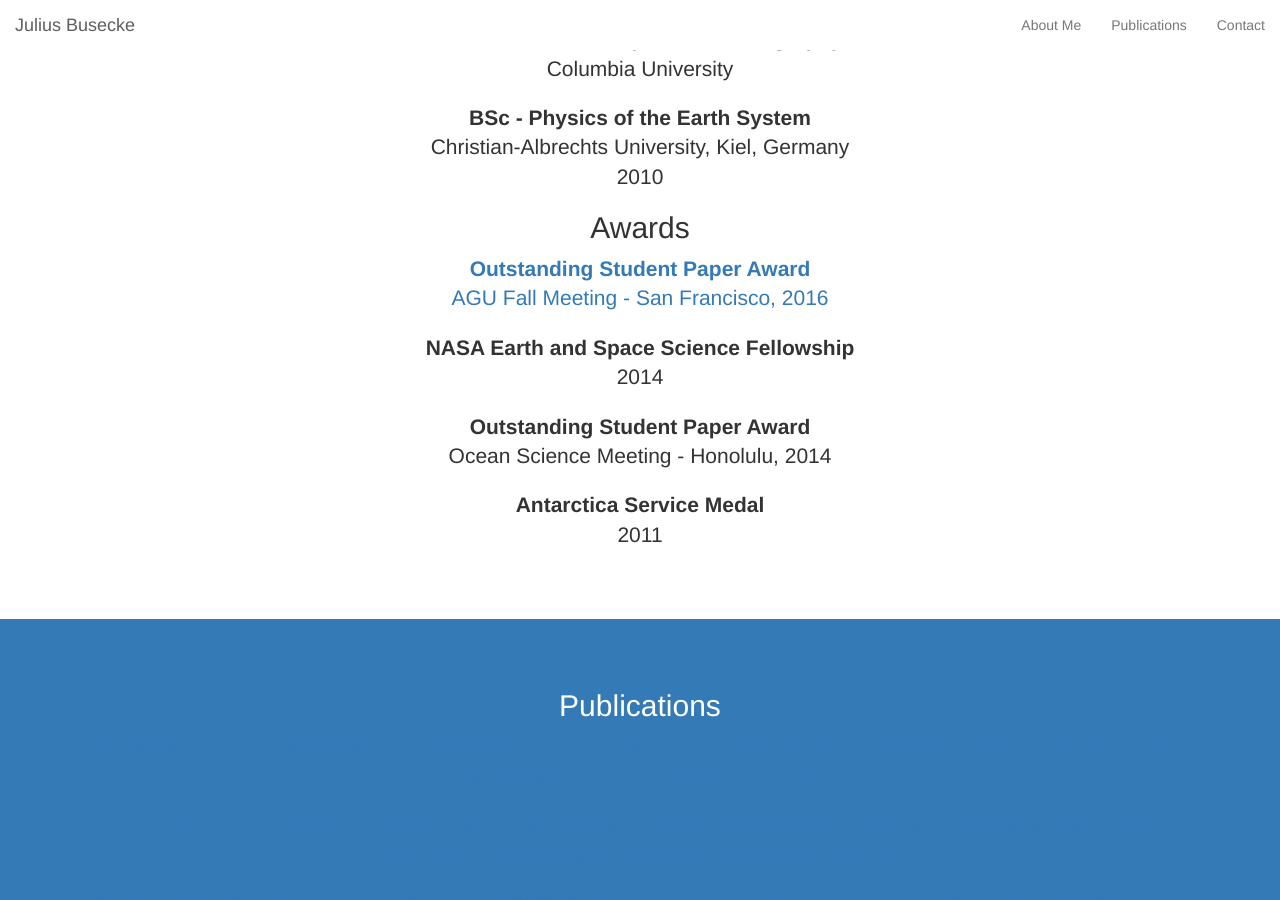
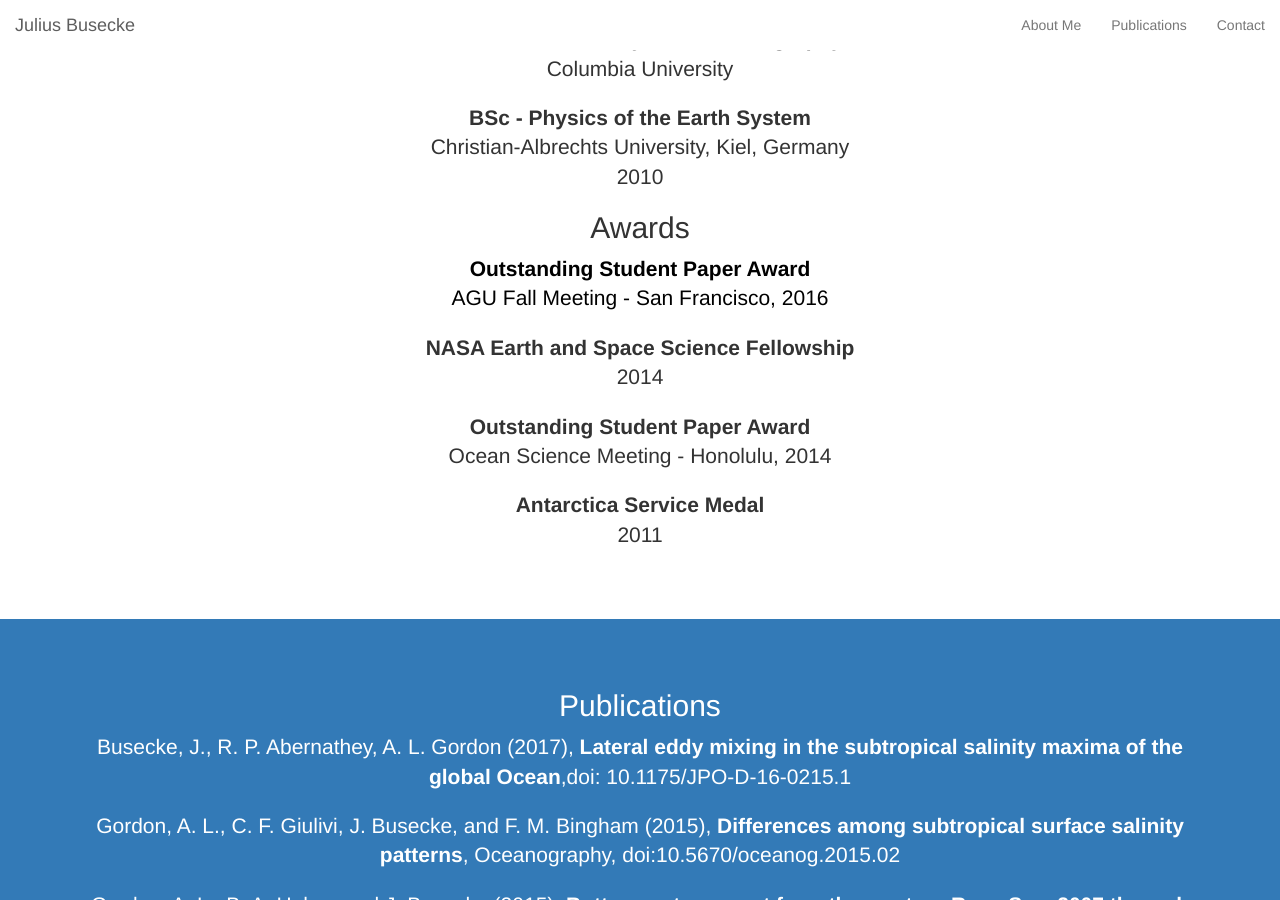
Before and after one commit to jbusecke/jbusecke.github.io, a Jekyll site: the page built from index.html, in a window 1280 px wide and 900 px high, scrolled down 1390 px. Built offline with Jekyll 4.4.1, drawn with Linux system fonts in a browser that asks for light colours; some web fonts are replaced.

Commit message:
award links fixes annnd fuck up again

```diff
--- a/css/jbusecke.css
+++ b/css/jbusecke.css
@@ -179,12 +179,13 @@ hr.small {
     padding: 50px 0;
 }
 
-#about a:visited,
+#about a:link,
+a:visited,
 a:hover,
 a:active {
 	color: #000000;
+  text-decoration: none;
 }
-
 
 /* Publications */
 
@@ -194,7 +195,7 @@ a:active {
     background-color: #333
 }
 
-/*set custom link color for publication section...Probably one can default this in the bg-primary definition*/*/
+/*set custom link color for publication section...Probably one can default this in the bg-primary definition*/
 #pub a:link,
 a:visited,
 a:hover,
@@ -202,8 +203,6 @@ a:active {
 	color: #FFFFFF;
   text-decoration: none;
 }
-
-
 
 
 
--- a/index.html
+++ b/index.html
@@ -9,10 +9,10 @@
 {% include navigation.html %}
 
     <!-- About -->
-    <section id="about" class="about">
+    <section class="about">
         <div class="container">
             <div class="row">
-                <div class="col-lg-12 text-center">
+                <div id="about" class="col-lg-12 text-center">
                     <h2>About Me</h2>
                     <p class="lead">The ocean plays a crucial role in the global
                       climate by transporting enormous amounts of heat, freshwater
```
